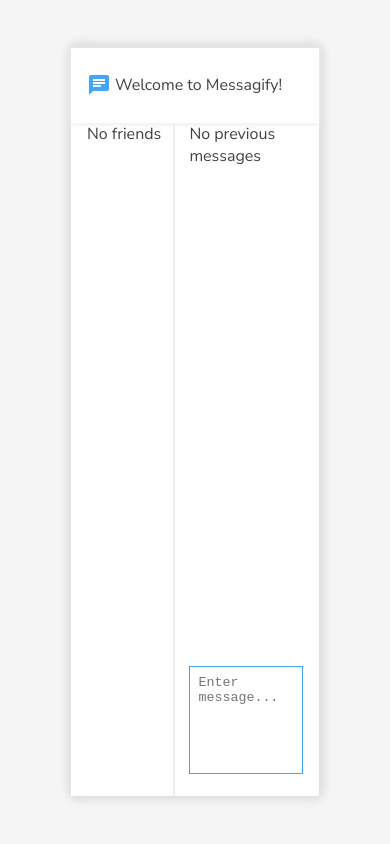
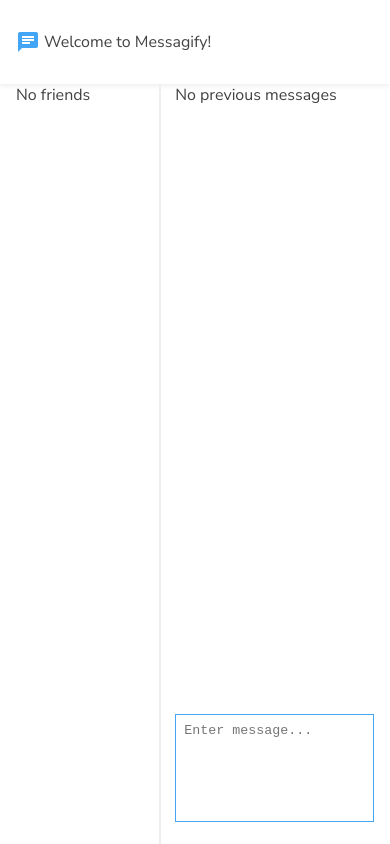
Before and after one commit to Maviza101/messagify, a React (Create React App) app: page / in a window 390 px wide. Built offline with nearby package versions, Linux system fonts and the light colour scheme.

Commit message:
Make page responsive on phones.

```diff
--- a/src/App.scss
+++ b/src/App.scss
@@ -1,10 +1,15 @@
 @import "styles/colors";
+@import "styles/dimensions";
 
 .app-container {
   width: 100vw;
   height: 100vh;
   padding: 3rem 2.5rem;
   background: $grey-100;
+
+  @media (max-width: $sm-width) {
+    padding: 0;
+  }
 }
 
 .app-children-wrapper {
@@ -13,4 +18,8 @@
   height: 100%;
   margin: 0 auto;
   background: $white;
+
+  @media (max-width: $sm-width) {
+    width: 100%;
+  }
 }
--- /dev/null
+++ b/src/styles/_dimensions.scss
@@ -0,0 +1,11 @@
+// Extra small: phone.
+$xs-width: 480px;
+
+// Small: tablet.
+$sm-width: 768px;
+
+// Medium: desktop.
+$md-width: 992px;
+
+// Large: wide desktop.
+$lg-width: 1200px;
```
